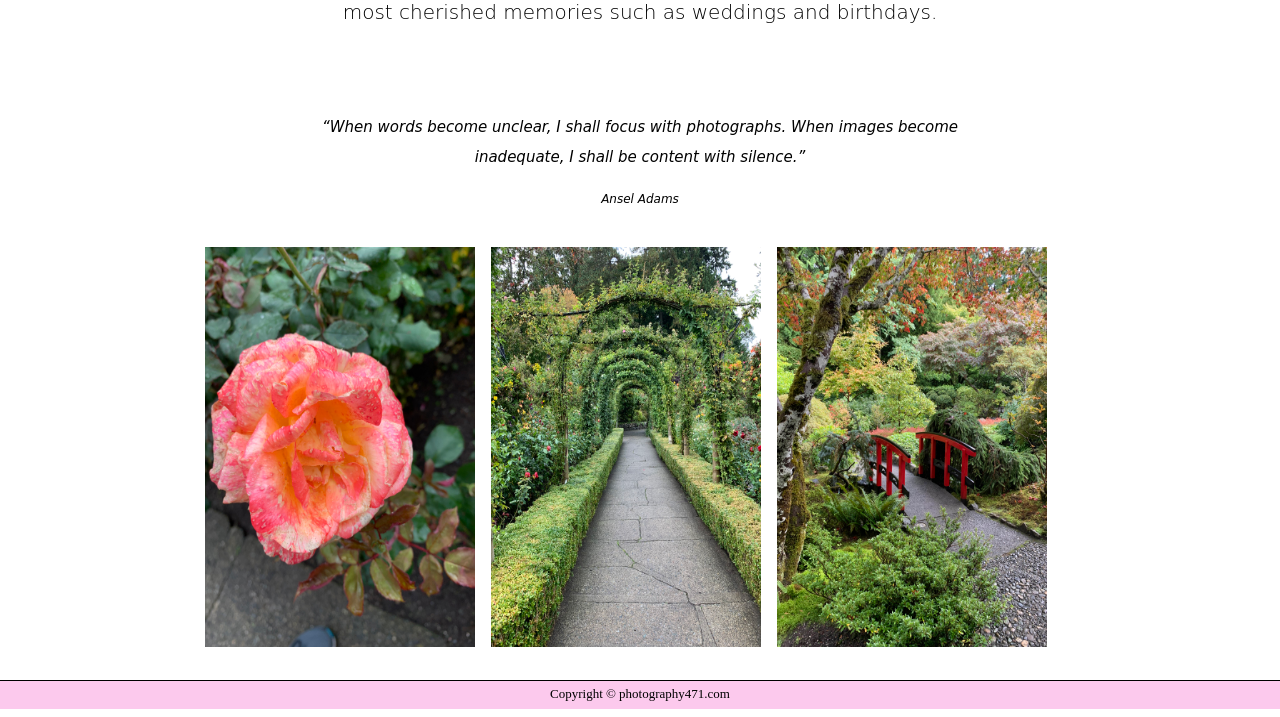
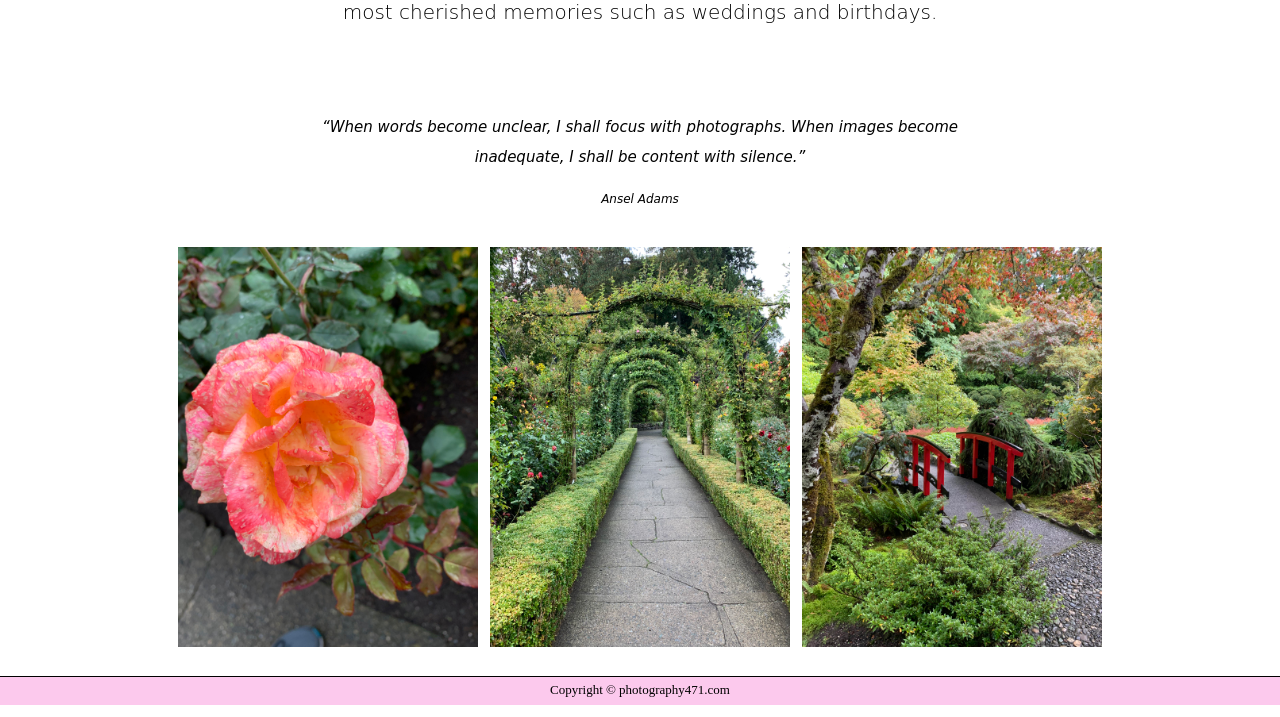
Before and after one commit to dhyxy/cpsc_471_project, a Flask app: page / in a window 1280 px wide. Shown: the part 461-1178 px from the top of the page. Run offline with Flask 2, Linux system fonts and the light colour scheme.

Commit message:
image centering on home page

```diff
--- a/server/static/main.css
+++ b/server/static/main.css
@@ -120,13 +120,13 @@ footer {
 }
 
 .mainPageImages {
-  display: block;
-  margin: auto;
-  width: 70%;
+  display: flex;
+  justify-content: center;
 }
 .homeImg {
   height: 400px;
-  width: 270px;
+  width: auto;
+  vertical-align: middle;
   padding: 6px;
 }
 
```
